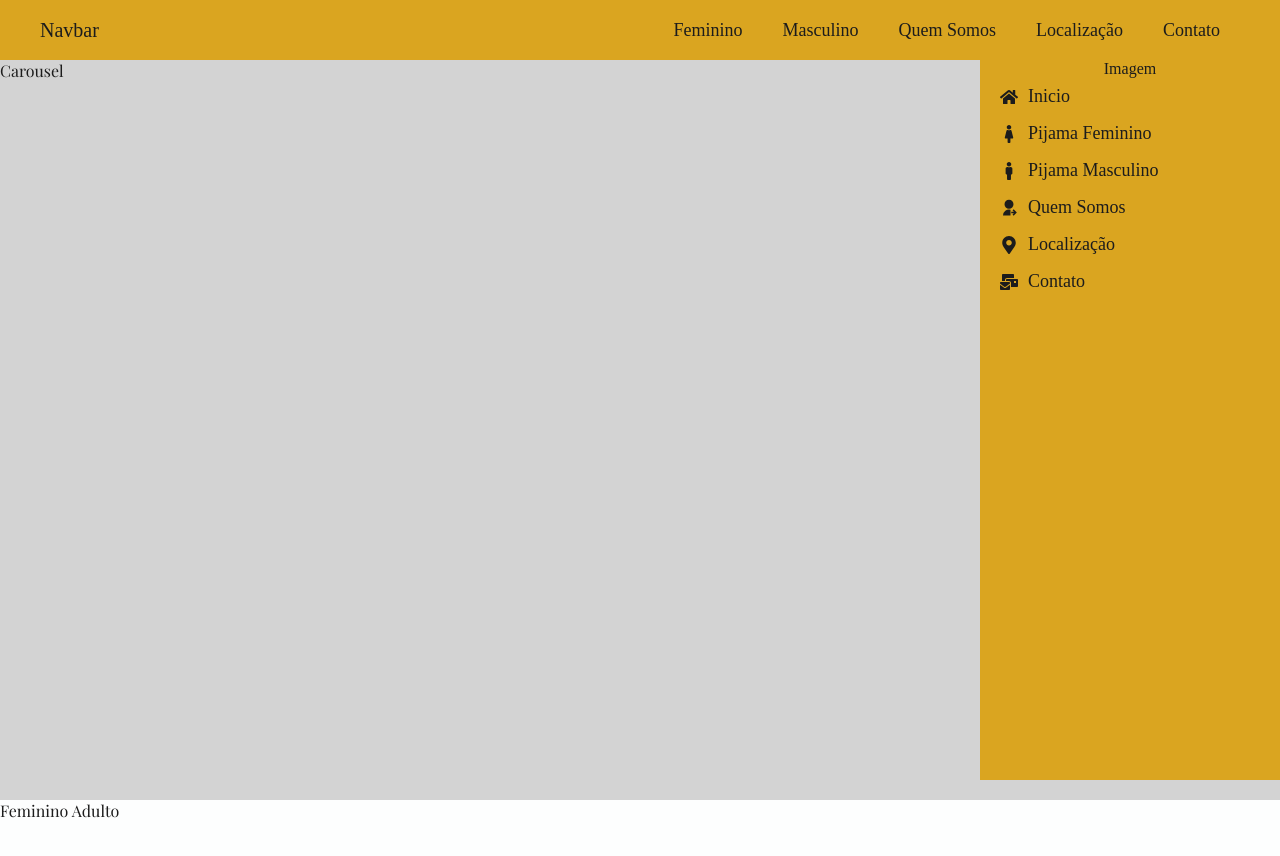
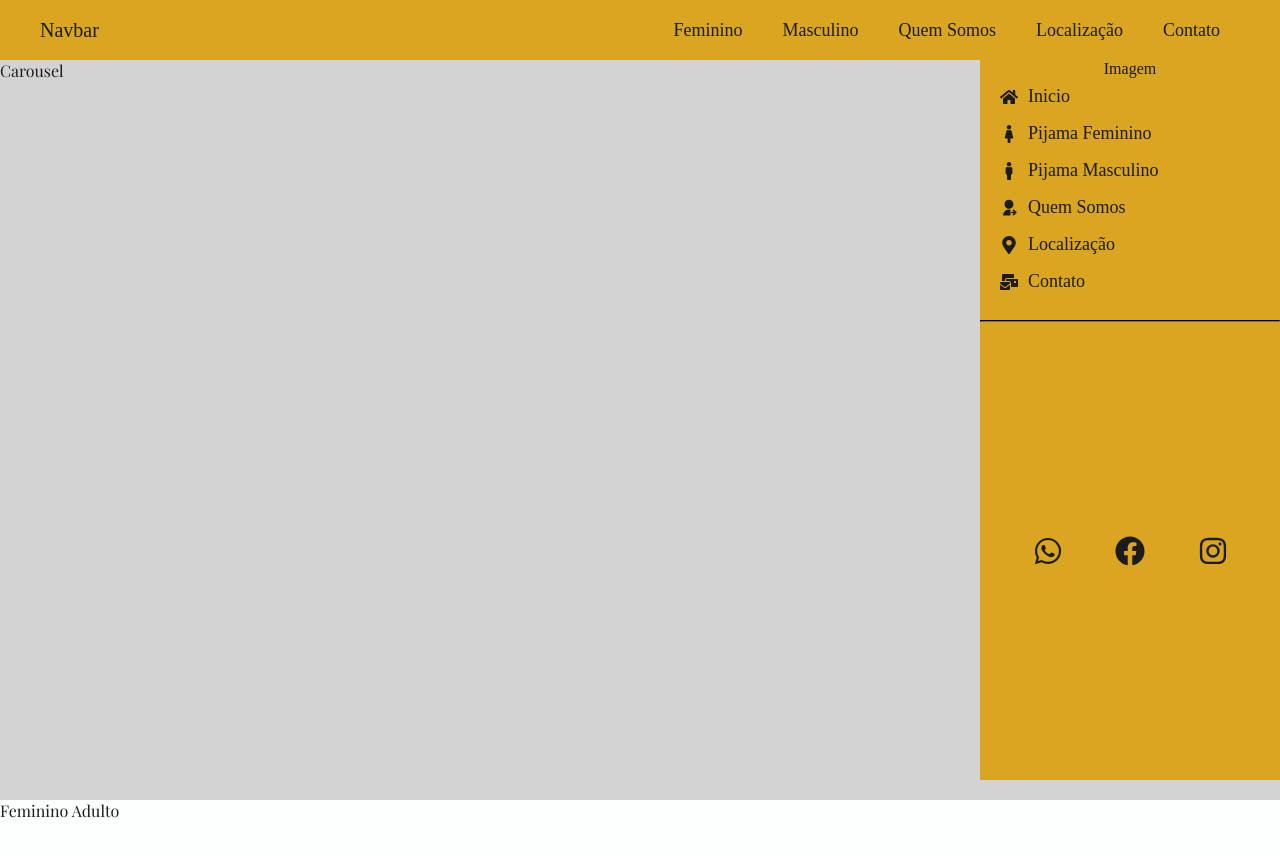
Before and after one commit to claudomiro-monteiro/projeto-zero, a React (Create React App) app: page / in a window 1280 px wide. Shown: the top 856 px of the page. Built offline with nearby package versions, Linux system fonts and the light colour scheme; a web font is replaced by a local one.

Commit message:
add rede social

```diff
--- a/src/pages/Sidebar/Sidebar.jsx
+++ b/src/pages/Sidebar/Sidebar.jsx
@@ -1,11 +1,11 @@
 import React, { useState } from 'react'
 import { animateScroll as scroll } from 'react-scroll'
-import { FaFemale, FaHome, FaMailBulk, FaMale, FaMapMarkerAlt } from "react-icons/fa";
+import { FaFacebook, FaFemale, FaHome, FaInstagram, FaMailBulk, FaMale, FaMapMarkerAlt, FaWhatsapp } from "react-icons/fa";
 import { RiUserSharedFill } from "react-icons/ri";
 
 import { DropdownFeminino } from '../../components/DropdownFemi/DropdownFeminino'
 import { DropdownMasculino } from '../../components/DropdownMasc/DropdownMasculino'
-import { Avatar, Background, Li, Link, SidebarNav, Ul } from './style'
+import { Avatar, Background, Hr, Li, Link, LinkRede, RedeLi, RedeUl, SidebarNav, Ul } from './style'
 
 export const Sidebar = () => {
 
@@ -106,6 +106,24 @@ export const Sidebar = () => {
                             </Link>
                         </Li>
                     </Ul>
+                    <Hr />
+                    <RedeUl>
+                        <RedeLi>
+                            <LinkRede href="https://wa.me/5512988383481">
+                                <FaWhatsapp size="3rem"/>
+                            </LinkRede>
+                        </RedeLi>
+                        <RedeLi>
+                            <LinkRede href="https://www.facebook.com/Sensual-Moda-Intima-708833402783149">
+                                <FaFacebook size="3rem"/>
+                            </LinkRede>
+                        </RedeLi>
+                        <RedeLi>
+                            <LinkRede href="https://www.instagram.com/sensual.moda.intima/">
+                                <FaInstagram size="3rem"/>
+                            </LinkRede>
+                        </RedeLi>
+                    </RedeUl>
                 </SidebarNav>
             </Background>
         </>
--- a/src/pages/Sidebar/style.js
+++ b/src/pages/Sidebar/style.js
@@ -90,7 +90,7 @@ export const RedeUl = styled.ul`
 export const RedeLi = styled.li`
     display: flex;
     cursor: pointer;
-    margin-bottom: 2rem;
+    margin: 2rem 0;
 `
 export const LinkRede = styled.a`
     display: flex;
```
